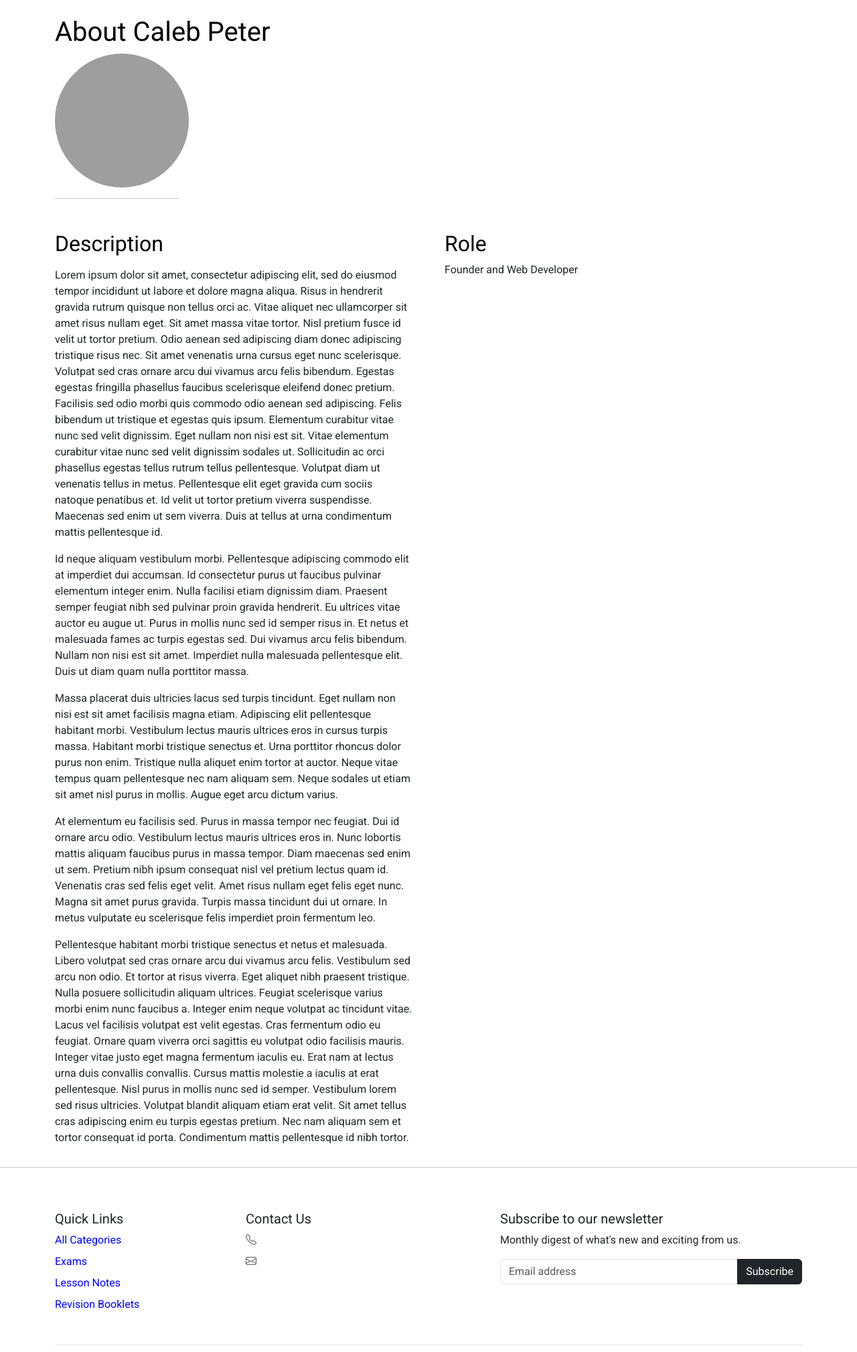
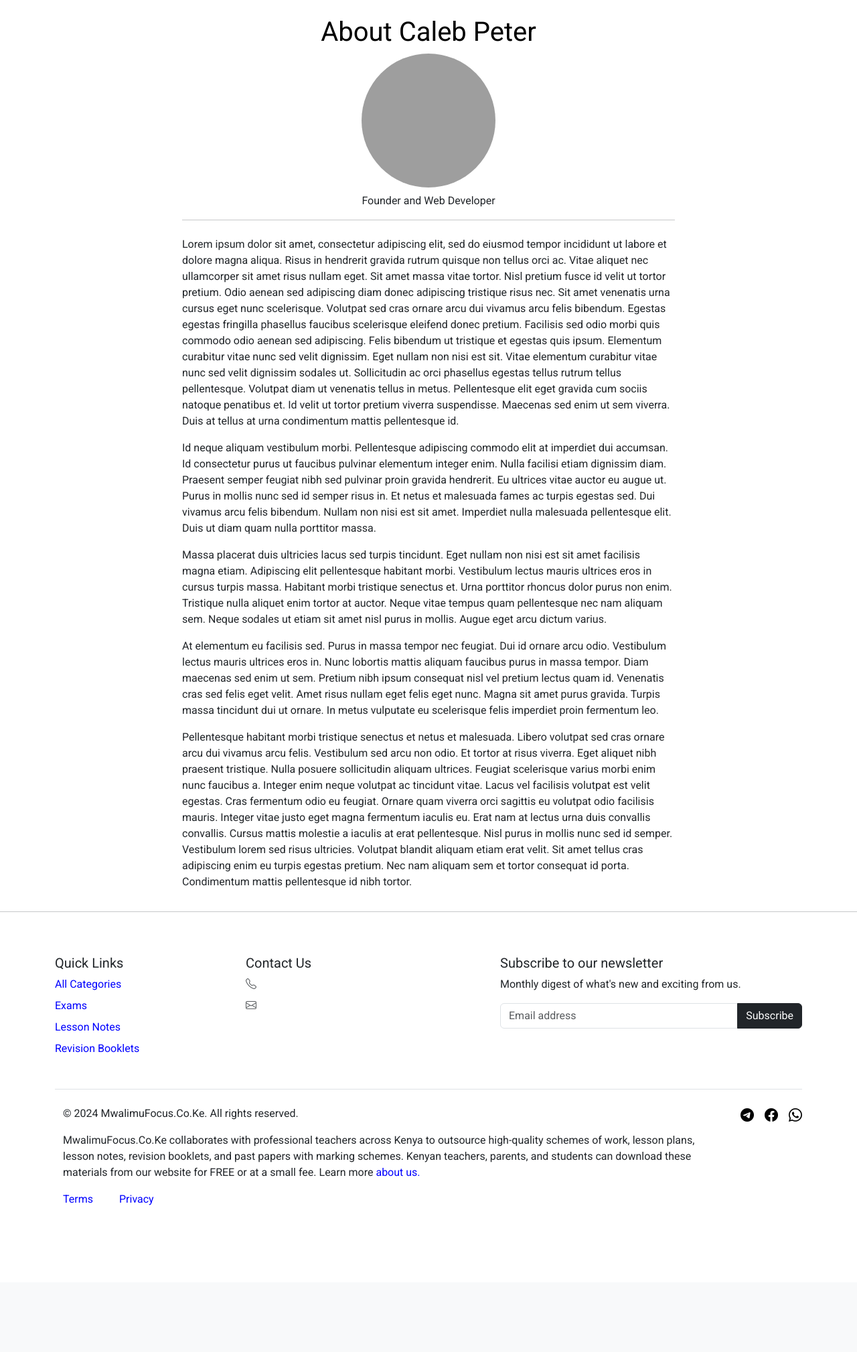
Before and after one commit to calebpeter680/mwalimufocus-co-ke, a Django app: page /team-members/1/ in a window 1280 px wide. Shown: the part 147-2166 px from the top of the page at 67% size. After the commit the page ends 1947 px from the top, so only its background shows below. Run offline with Django 5.2, Linux system fonts and the light colour scheme; data comes from the database, SQL or seed files in the repository; parts of the project's set-up code (start-up, migrations or seed data) failed here and were passed over; grey boxes are pictures that could not be loaded.

Commit message:
team members detail

```diff
--- a/pages/templates/team_member_detail.html
+++ b/pages/templates/team_member_detail.html
@@ -111,31 +111,32 @@
 
 
     <!-- main_content -->
-<div class="container mt-4">
-  <main>
-    <h1 class="text-body-emphasis">About {{ team_member.name }}</h1>
+  <main class="container">
+    <div class="row justify-content-center align-items-center">
+      <div class="col-md-8">
+        <article class="blog-post mt-4">
 
-    <img src="{{ team_member.image.url }}" alt="{{ team_member.name }} Image" class="img-fluid rounded-circle" style="width: 200px; height: 200px;">
+          <h1 class="text-body-emphasis text-center">About {{ team_member.name }}</h1>
 
-    <hr class="col-3 col-md-2 mb-5">
+          <img src="{{ team_member.image.url }}" alt="{{ team_member.name }} Image" class="img-fluid rounded-circle mx-auto d-block" style="width: 200px; height: 200px;">
 
-    <div class="row g-5">
-      <div class="col-md-6">
-        <h2 class="text-body-emphasis">Description</h2>
-        <p>{{ team_member.description|safe }}</p>
-      </div>
+          <p class="text-center mt-2 mb-2">{{ team_member.role }}</p>
 
-      <div class="col-md-6">
-        <h2 class="text-body-emphasis">Role</h2>
-        <p>{{ team_member.role|safe }}</p>
+          <hr class="col-12 mb-2">
+
+          <div class="row">
+            <div class="col-md-12">
+              <p>{{ team_member.description|safe }}</p>
+            </div>
+          </div>
+        </article>
       </div>
     </div>
   </main>
-</div>
 
-<hr>
+  <hr>
 
-<div class="container">
+  <div class="container">
   <footer class="py-5">
     <div class="row">
       <div class="col-12 col-md-3 mb-3">
```
Also changed, not shown: shop/templates/home.html (line endings or trailing spaces).
